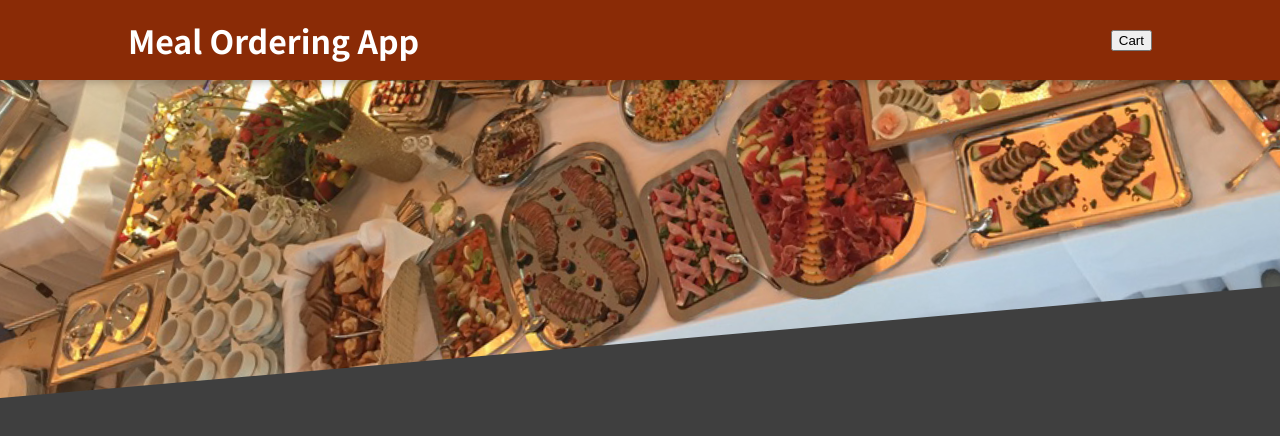
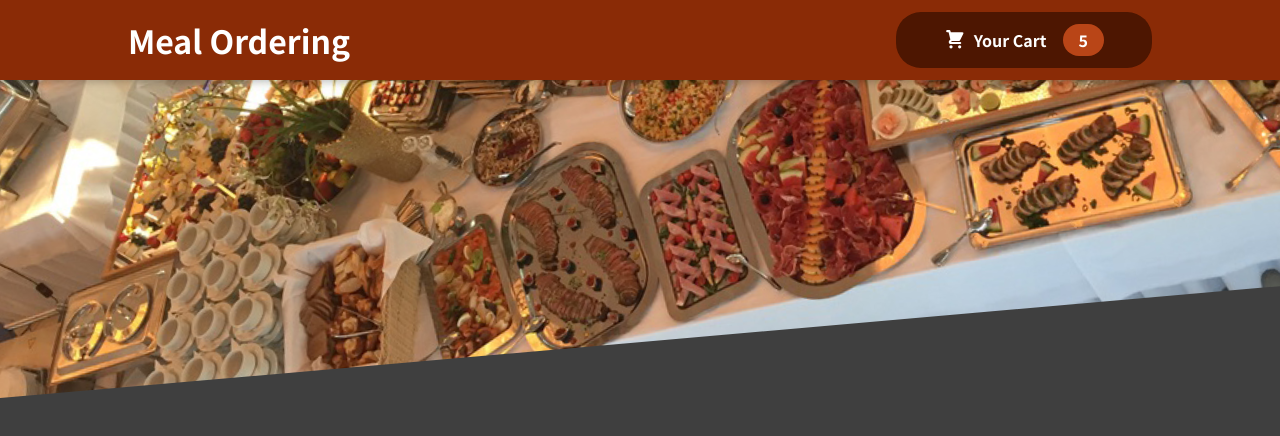
Before and after one commit to ericksicard/react-food-order-app, a JavaScript app: page / in a window 1280 px wide. Shown: the top 436 px of the page. Built offline with nearby package versions, Linux system fonts and the light colour scheme.

Commit message:
Adding the Cart button component

```diff
--- /dev/null
+++ b/src/components/Cart/CartIcon.js
@@ -0,0 +1,13 @@
+const CartIcon = () => {
+    return (
+      <svg
+        xmlns='http://www.w3.org/2000/svg'
+        viewBox='0 0 20 20'
+        fill='currentColor'
+      >
+        <path d='M3 1a1 1 0 000 2h1.22l.305 1.222a.997.997 0 00.01.042l1.358 5.43-.893.892C3.74 11.846 4.632 14 6.414 14H15a1 1 0 000-2H6.414l1-1H14a1 1 0 00.894-.553l3-6A1 1 0 0017 3H6.28l-.31-1.243A1 1 0 005 1H3zM16 16.5a1.5 1.5 0 11-3 0 1.5 1.5 0 013 0zM6.5 18a1.5 1.5 0 100-3 1.5 1.5 0 000 3z' />
+      </svg>
+    );
+  };
+
+  export default CartIcon;
--- a/src/components/Layout/Header.js
+++ b/src/components/Layout/Header.js
@@ -1,12 +1,13 @@
 import mealsImage from '../../assets/meals.jpg';
 import classes from './Header.module.css'
+import HeaderCartButton from './HeaderCartButton';
 
 const Header = props => {
     return (
        <>
         <header className={classes.header}>
-            <h1>Meal Ordering App</h1>
-            <button>Cart</button>
+            <h1>Meal Ordering</h1>
+            <HeaderCartButton />
         </header>
         <div className={classes['main-image']}>
             <img src={mealsImage} alt='Table full off food'/>
--- /dev/null
+++ b/src/components/Layout/HeaderCartButton.js
@@ -0,0 +1,16 @@
+import classes from './HeaderCartButton.module.css';
+import CartIcon from '../Cart/CartIcon';
+
+const HeaderCartButton = props => {
+    return (
+        <button className={classes.button}>
+            <span className={classes.icon}>
+                <CartIcon />
+            </span>
+            <span>Your Cart</span>
+            <span className={classes.badge}>5</span>
+        </button>
+    );
+};
+
+export default HeaderCartButton;
--- /dev/null
+++ b/src/components/Layout/HeaderCartButton.module.css
@@ -0,0 +1,59 @@
+.button {
+    cursor: pointer;
+    font: inherit;
+    border: none;
+    background-color: #4d1601;
+    color: white;
+    padding: 0.75rem 3rem;
+    display: flex;
+    justify-content: space-around;
+    align-items: center;
+    border-radius: 25px;
+    font-weight: bold;
+  }
+
+  .button:hover,
+  .button:active {
+    background-color: #2c0d00;
+  }
+
+  .icon {
+    width: 1.35rem;
+    height: 1.35rem;
+    margin-right: 0.5rem;
+  }
+
+  .badge {
+    background-color: #b94517;
+    padding: 0.25rem 1rem;
+    border-radius: 25px;
+    margin-left: 1rem;
+    font-weight: bold;
+  }
+
+  .button:hover .badge,
+  .button:active .badge {
+    background-color: #92320c;
+  }
+
+  .bump {
+    animation: bump 300ms ease-out;
+  }
+
+  @keyframes bump {
+    0% {
+      transform: scale(1);
+    }
+    10% {
+      transform: scale(0.9);
+    }
+    30% {
+      transform: scale(1.1);
+    }
+    50% {
+      transform: scale(1.15);
+    }
+    100% {
+      transform: scale(1);
+    }
+  }
```
Also changed, not shown: 1 other file (tests, documents, lock files or other folders).
